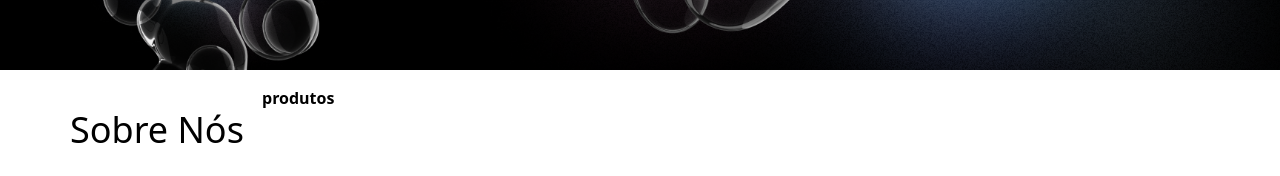
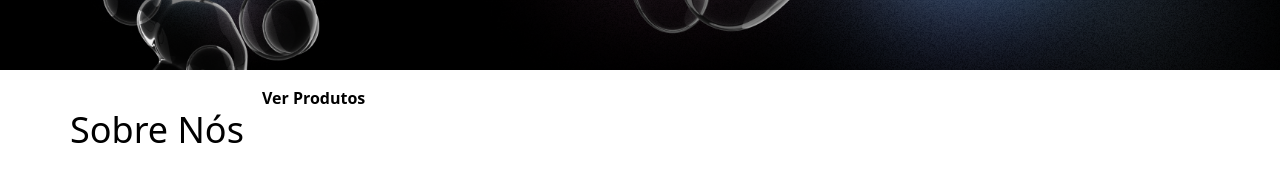
Before and after one commit to DeyvisonTav/nike-ui, a Next.js app: page / in a window 1280 px wide. Shown: the part 730-906 px from the top of the page. Built offline with nearby package versions, Linux system fonts and the light colour scheme.

Commit message:
fix: addjustment text button home

```diff
--- a/src/components/Home.tsx
+++ b/src/components/Home.tsx
@@ -29,7 +29,7 @@ export function HomePage() {
              rounded-[12px] hover:bg-transparent hover:border-white hover:border
             hover:text-white transition-colors "
             >
-              produtos
+              Ver Produtos
             </button>
             {/* fix new button */}
           </div>
```
